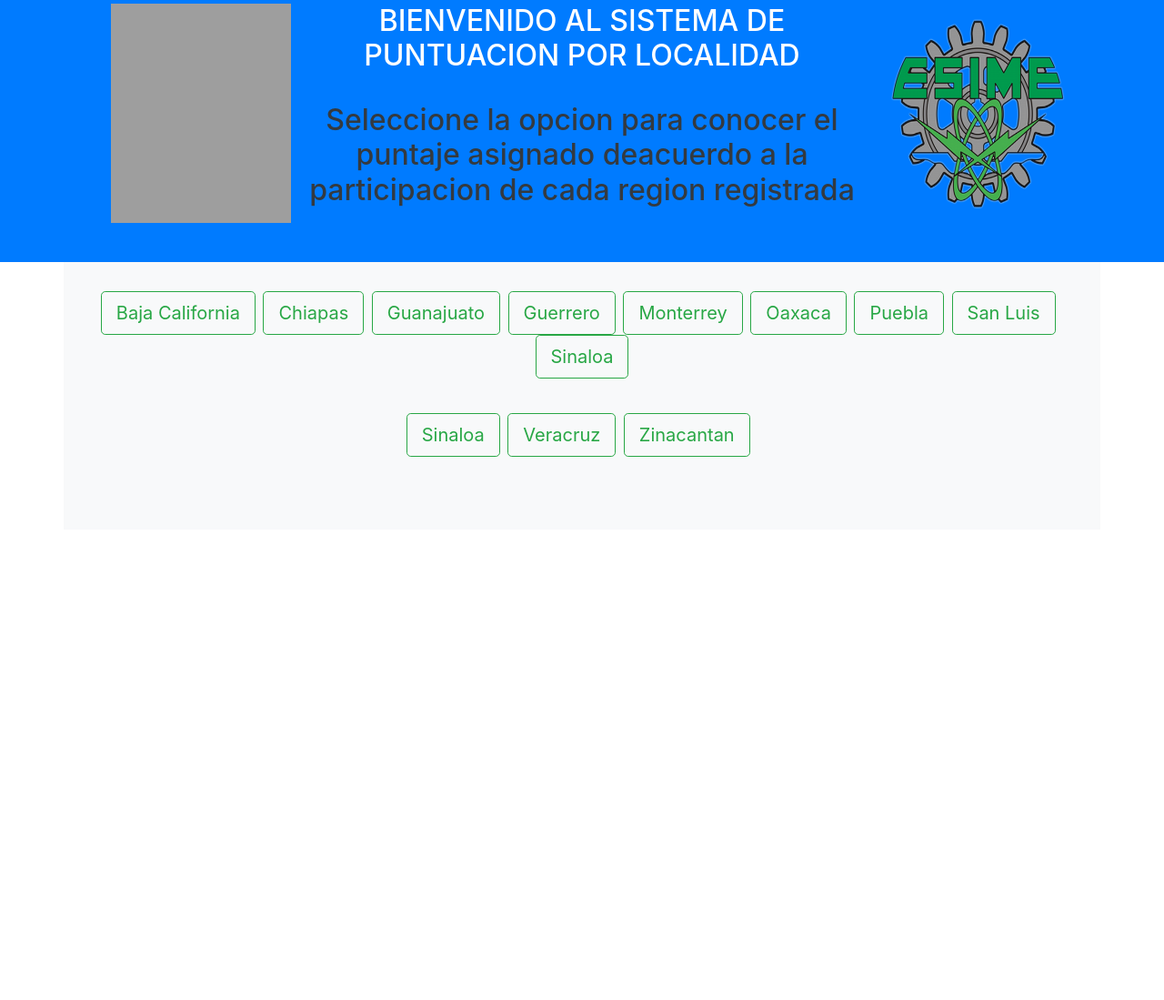
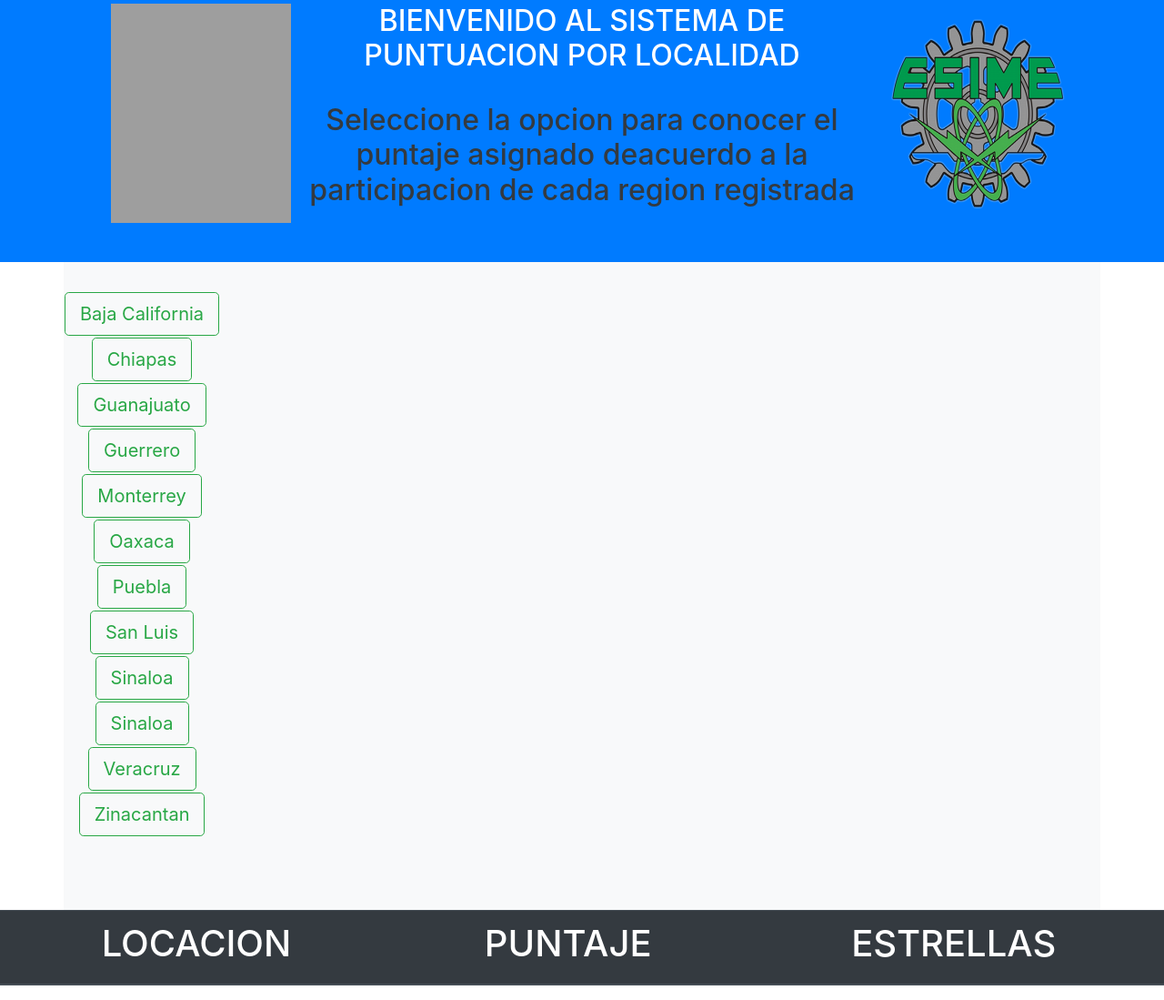
Before and after one commit to LuisVI1699/sistemaPuntacion-, a Django app: page / in a window 1280 px wide. Shown: the whole page at 91% size. Before the commit the page ends 502 px from the top, so only its background shows below. Run offline with Django 3.2, Linux system fonts and the light colour scheme; data comes from the database, SQL or seed files in the repository; both versions use the stored data as it was after the commit; lists and menus that the app fills with data are empty; some libraries are stand-ins or nearby versions; grey boxes are pictures that could not be loaded.

Commit message:
Tabla no funciona

```diff
--- a/appPuntuacion/templates/appPuntuacion/localidades.html
+++ b/appPuntuacion/templates/appPuntuacion/localidades.html
@@ -62,8 +62,16 @@
             </form>
         </div>
     </div>
+    <table class="table" id="all">
 
-
+    <thead class="thead-dark"><tr>
+    <th scope="col"><h1 align="center">LOCACION</h1></th>
+    <th scope="col"><h1 align="center">PUNTAJE</h1></th>
+    <th scope="col"><h1 align="center">ESTRELLAS</h1>
+    </th>
+    </tr>
+    </thead>
+    <tbody>
 
 </body>
 
@@ -79,10 +87,10 @@
         const LOCACION = nombre[i];
         const PUNT = puntuacion[i];
         if (i % 8 == 0 && i > 0) {
-            $("#aqui").append(`<input class="btn btn-outline-success btn-lg" type="submit" name="localidad" value="${LOCACION}"></input><br>` + "&nbsp" + "<br>");
+            $("#aqui").append(`<tr><td align="center"><input class="btn btn-outline-success btn-lg" type="submit" name="localidad" value="${LOCACION}"></input></td></tr>` + "&nbsp" );
 
         }
-        $("#aqui").append(`<input class="btn btn-outline-success btn-lg" type="submit" name="localidad" value="${LOCACION}"></input>` + "&nbsp");
+        $("#aqui").append(`<tr><td align="center"><input class="btn btn-outline-success btn-lg" type="submit" name="localidad" value="${LOCACION}"></input></td></tr></tbody>` + "&nbsp");
     }
 </script>
 
```
Also changed, not shown: db.sqlite3.
